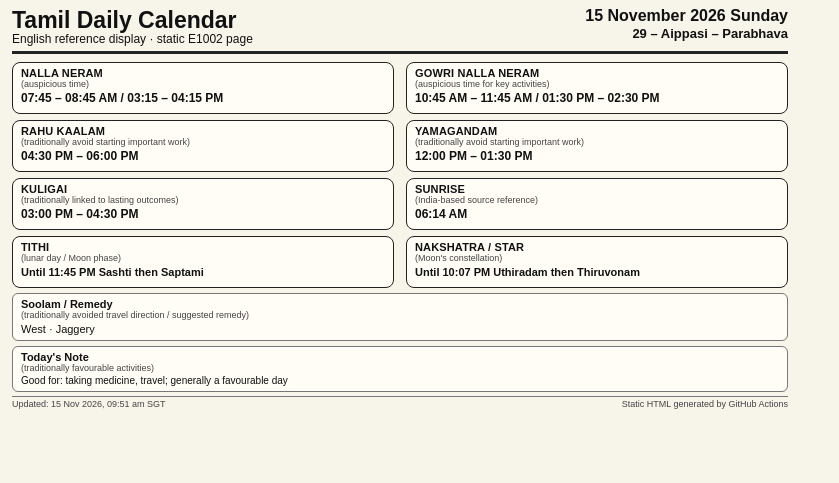
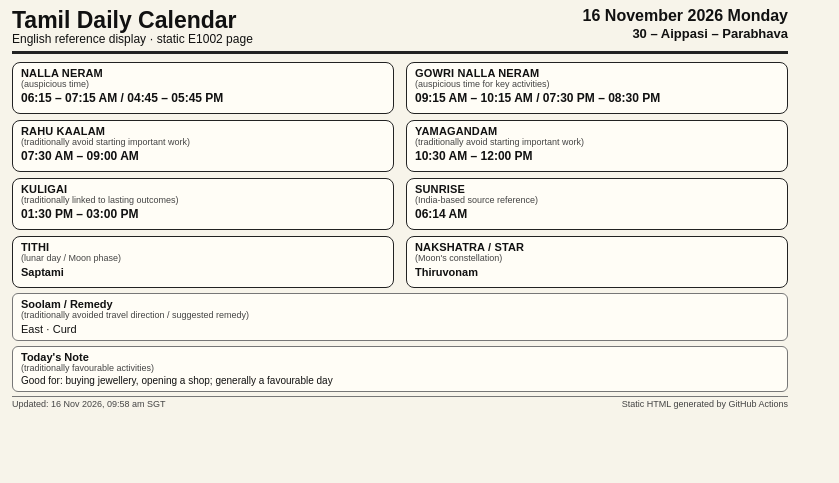
Before and after one commit to Vasanthan1276/tamil-calendar-e1002, a plain HTML site: page English.html in a window 1280 px wide. Shown: the whole page, without its empty margins (0-839 px from the left). Drawn offline with Linux system fonts and the light colour scheme.

Commit message:
Update static Tamil calendar pages

```diff
--- a/English.html
+++ b/English.html
@@ -110,36 +110,36 @@ html,body{
       <div class="subtitle">English reference display · static E1002 page</div>
     </div>
     <div class="date">
-      <div>15 November 2026 Sunday</div>
-      <div class="tamil-date">29 – Aippasi – Parabhava</div>
+      <div>16 November 2026 Monday</div>
+      <div class="tamil-date">30 – Aippasi – Parabhava</div>
     </div>
   </div>
 
   <div class="grid">
-    <div class="card"><div class="label">Nalla Neram</div><div class="help">(auspicious time)</div><div class="value">07:45 – 08:45 AM / 03:15 – 04:15 PM</div></div>
-    <div class="card"><div class="label">Gowri Nalla Neram</div><div class="help">(auspicious time for key activities)</div><div class="value">10:45 AM – 11:45 AM / 01:30 PM – 02:30 PM</div></div>
-    <div class="card"><div class="label">Rahu Kaalam</div><div class="help">(traditionally avoid starting important work)</div><div class="value">04:30 PM – 06:00 PM</div></div>
-    <div class="card"><div class="label">Yamagandam</div><div class="help">(traditionally avoid starting important work)</div><div class="value">12:00 PM – 01:30 PM</div></div>
-    <div class="card"><div class="label">Kuligai</div><div class="help">(traditionally linked to lasting outcomes)</div><div class="value">03:00 PM – 04:30 PM</div></div>
+    <div class="card"><div class="label">Nalla Neram</div><div class="help">(auspicious time)</div><div class="value">06:15 – 07:15 AM / 04:45 – 05:45 PM</div></div>
+    <div class="card"><div class="label">Gowri Nalla Neram</div><div class="help">(auspicious time for key activities)</div><div class="value">09:15 AM – 10:15 AM / 07:30 PM – 08:30 PM</div></div>
+    <div class="card"><div class="label">Rahu Kaalam</div><div class="help">(traditionally avoid starting important work)</div><div class="value">07:30 AM – 09:00 AM</div></div>
+    <div class="card"><div class="label">Yamagandam</div><div class="help">(traditionally avoid starting important work)</div><div class="value">10:30 AM – 12:00 PM</div></div>
+    <div class="card"><div class="label">Kuligai</div><div class="help">(traditionally linked to lasting outcomes)</div><div class="value">01:30 PM – 03:00 PM</div></div>
     <div class="card"><div class="label">Sunrise</div><div class="help">(India-based source reference)</div><div class="value">06:14 AM</div></div>
-    <div class="card"><div class="label">Tithi</div><div class="help">(lunar day / Moon phase)</div><div class="value small">Until 11:45 PM Sashti then Saptami</div></div>
-    <div class="card"><div class="label">Nakshatra / Star</div><div class="help">(Moon's constellation)</div><div class="value small">Until 10:07 PM Uthiradam then Thiruvonam</div></div>
+    <div class="card"><div class="label">Tithi</div><div class="help">(lunar day / Moon phase)</div><div class="value small">Saptami</div></div>
+    <div class="card"><div class="label">Nakshatra / Star</div><div class="help">(Moon's constellation)</div><div class="value small">Thiruvonam</div></div>
   </div>
 
   <div class="note">
     <div class="note-title">Soolam / Remedy</div>
     <div class="note-help">(traditionally avoided travel direction / suggested remedy)</div>
-    <div class="note-value">West · Jaggery</div>
+    <div class="note-value">East · Curd</div>
   </div>
 
   <div class="note today-note">
     <div class="note-title">Today's Note</div>
     <div class="note-help">(traditionally favourable activities)</div>
-    <div class="note-value">Good for: taking medicine, travel; generally a favourable day</div>
+    <div class="note-value">Good for: buying jewellery, opening a shop; generally a favourable day</div>
   </div>
 
   <div class="footer">
-    <div>Updated: 15 Nov 2026, 09:51 am SGT</div>
+    <div>Updated: 16 Nov 2026, 09:58 am SGT</div>
     <div>Static HTML generated by GitHub Actions</div>
   </div>
 </div>
```
Also changed, not shown: data/calendar.json (+16 -16 lines), english.bmp, tamil-calendar.png, tamil.bmp.
